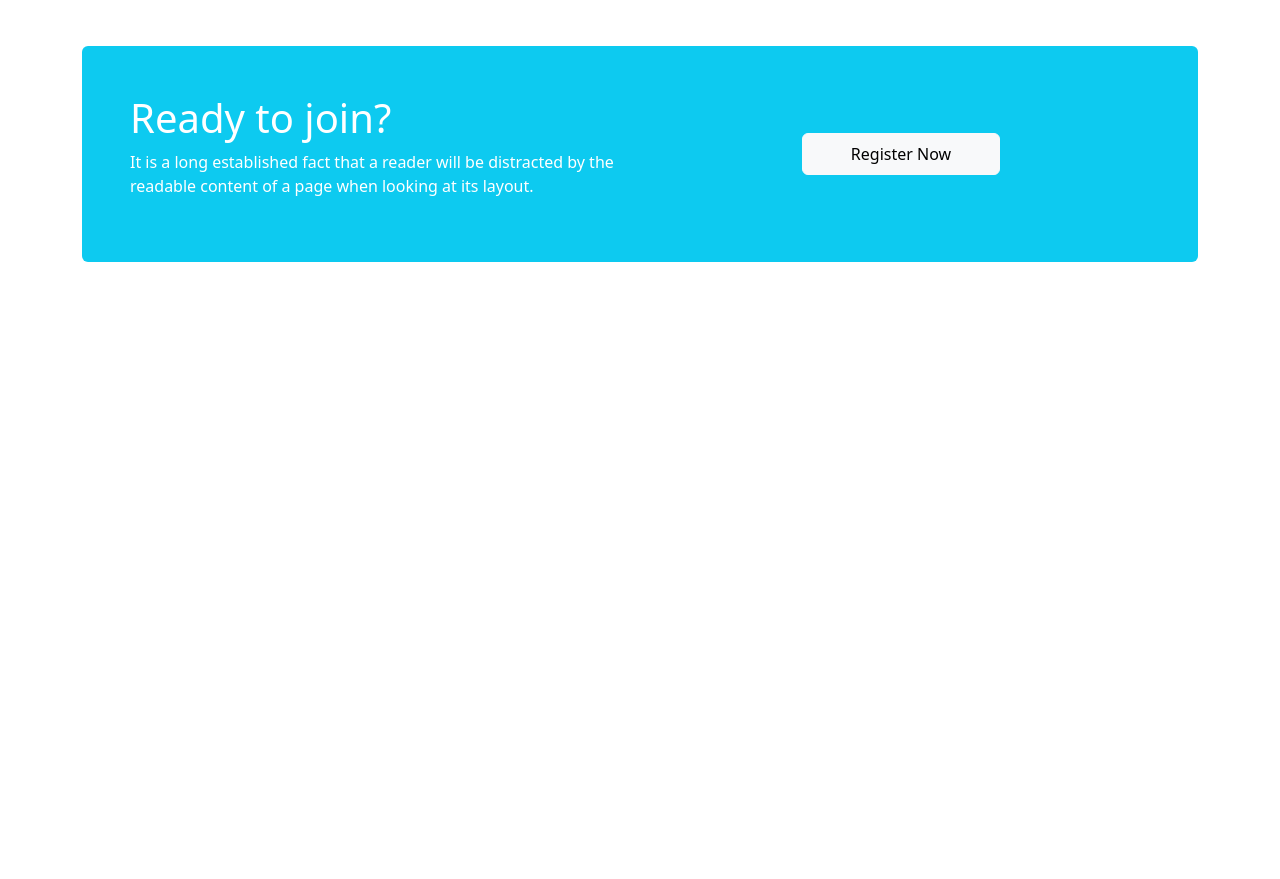
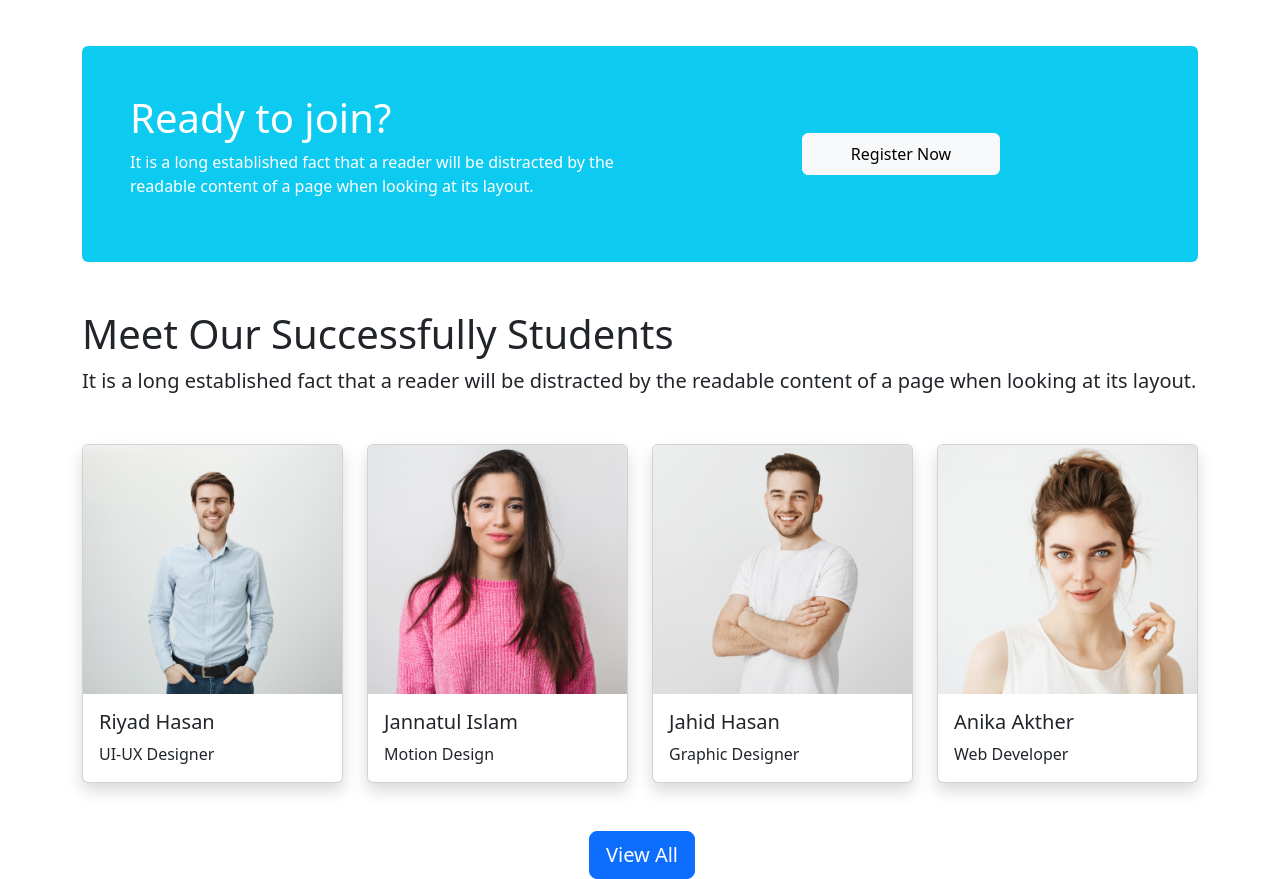
Before and after one commit to saidur413/Assignment-3, a plain HTML site: page index.html in a window 1280 px wide. Shown: the part 2456-3335 px from the top of the page. Before the commit the page ends 2718 px from the top, so only its background shows below. Drawn offline with nearby package versions, Linux system fonts and the light colour scheme.

Commit message:
main/student success section added

```diff
--- a/index.html
+++ b/index.html
@@ -14,9 +14,11 @@
     <link rel="stylesheet" href="style.css">
 </head>
 <body>
-        <!-- header start -->
+        <!-- ------------------
+            header start
+        -------------------------- -->
     <header>
-            <!-- header/nav start -->
+            <!-- ----header/nav start---- -->
         <section class="container">
             <nav class="navbar navbar-expand-lg fixed-top bg-white">
                 <div class="container">
@@ -55,7 +57,9 @@
               </nav>
         </section>
             <!-- header/nav end -->
-         <!-- header/slide start -->
+
+
+         <!-- -----header/slide start----- -->
          <section class="container my-5  ">
             <div id="carouselExampleCaptions" class="carousel   slide"data-bs-ride="true">
 
@@ -115,7 +119,7 @@
         </section>
                 <!-- header/slide end -->
     </header>
-        <!-- header end -->
+                <!-- header end -->
 
         <!-- -------------------------------
               main start
@@ -255,6 +259,7 @@
         </section>
                 <!-- main/explore end -->
 
+
             <!-------- main/register start-------- -->
         <section class="container mt-5">
         <div class="div p-5 bg-info rounded ">
@@ -301,10 +306,66 @@
             </div>
         </div>
         </section>
-            <!-- register section end -->
+                <!-- register section end -->
+
+            <!-- main/student success start -->
+        <section class="container mt-5">
+        <div>
+            <h1>Meet Our Successfully Students</h1>
+            <p class="fs-5">It is a long established fact that a reader will be distracted by the readable content of a page when looking at its layout.</p>
+        </div>
+        <div class="my-5">
+            <div class="row row-cols-1 row-cols-md-2 row-cols-lg-4 g-4">
+                <div class="col">
+                  <div class="card shadow rounded">
+                    <img src="images/student/student-1.png" class="card-img-top" alt="...">
+                    <div class="card-body">
+                      <h5 class="card-title">Riyad Hasan</h5>
+                      <p class="card-text">UI-UX Designer</p>
+                    </div>
+                  </div>
+                </div>
+                <div class="col">
+                  <div class="card shadow rounded">
+                    <img src="images/student/student-2.png" class="card-img-top" alt="...">
+                    <div class="card-body">
+                      <h5 class="card-title">Jannatul Islam</h5>
+                      <p class="card-text">Motion Design</p>
+                    </div>
+                  </div>
+                </div>
+                <div class="col">
+                  <div class="card shadow rounded">
+                    <img src="images/student/student-3.png" class="card-img-top" alt="...">
+                    <div class="card-body">
+                      <h5 class="card-title">Jahid Hasan</h5>
+                      <p class="card-text">Graphic Designer</p>
+                    </div>
+                  </div>
+                </div>
+                <div class="col">
+                  <div class="card shadow rounded">
+                    <img src="images/student/student-4.png" class="card-img-top" alt="...">
+                    <div class="card-body gy-2">
+                      <h5 class="card-title">Anika Akther</h5>
+                      <p class="card-text">Web Developer</p>
+                    </div>
+                  </div>
+                </div>
+              </div>
+        </div>
+        <div class="d-flex justify-content-center align-items-center">
+            <div>
+                <button type="button"class="btn btn-primary btn-lg w-lg-25 w-xl-50 mx-auto ms-md-1 d-md-none d-lg-block">
+                    View All
+                </button>
+            </div>
+        </div>
+        </section>
+                <!-- main/student success end -->
 
 
-    <!-- bootstrap javascript link -->
+            <!-- bootstrap javascript link -->
 
     <script src="https://cdn.jsdelivr.net/npm/bootstrap@5.2.0/dist/js/bootstrap.bundle.min.js" integrity="sha384-A3rJD856KowSb7dwlZdYEkO39Gagi7vIsF0jrRAoQmDKKtQBHUuLZ9AsSv4jD4Xa" crossorigin="anonymous"></script>
   </body>
```
